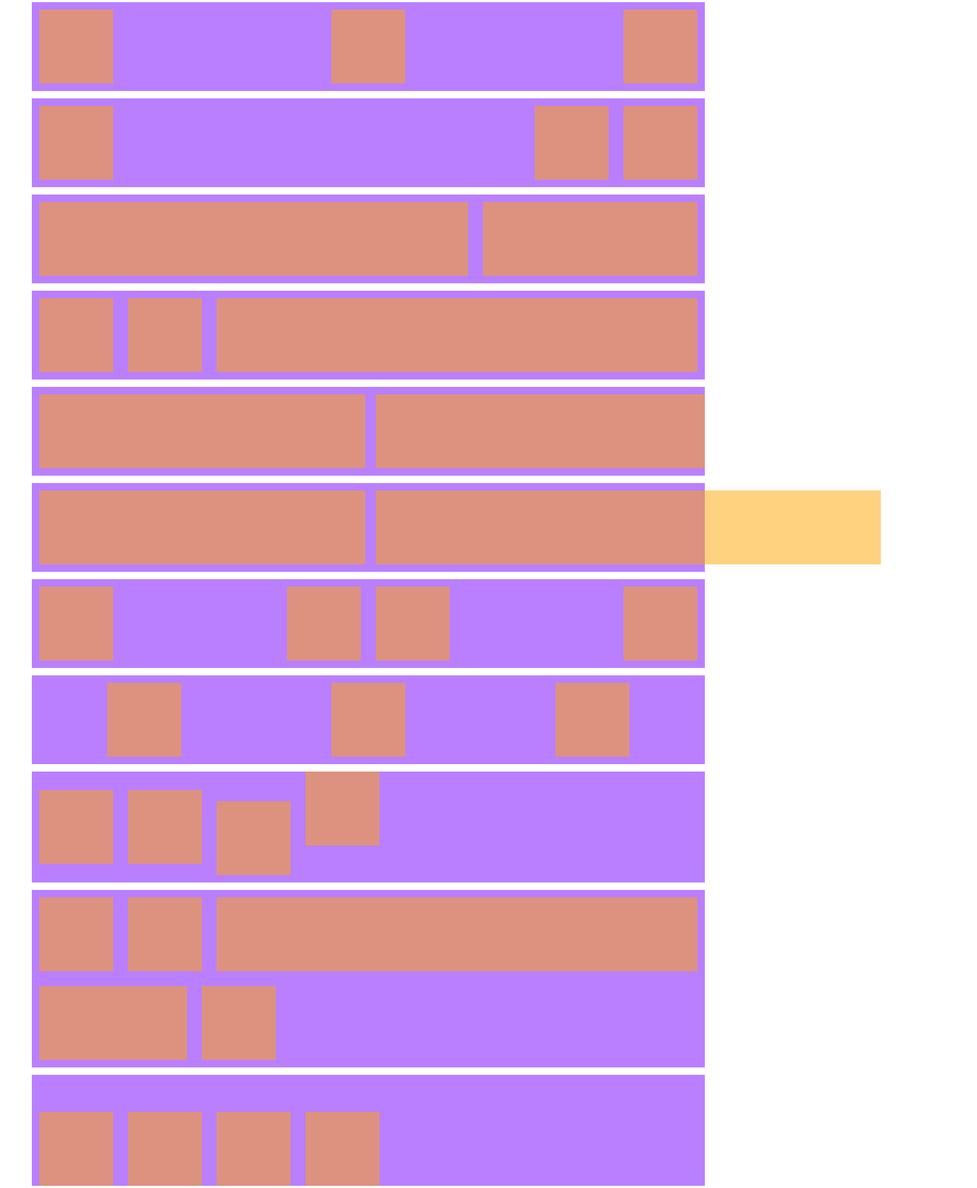
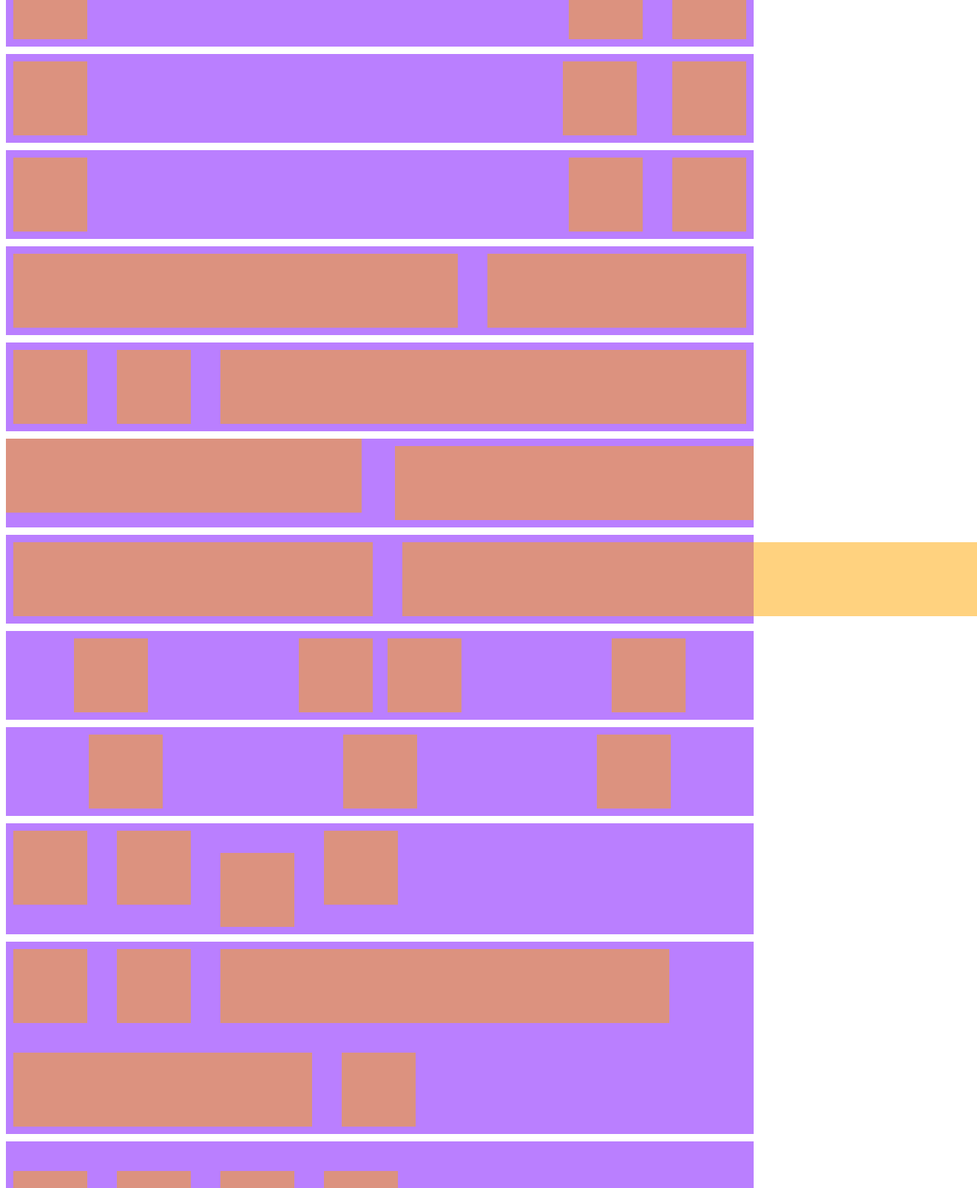
Before and after one commit to Katyusha0901/projects, a plain HTML site: page task1.html in a window 1280 px wide. Shown: the part 325-1931 px from the top of the page at 74% size, 1321 px wide, since content can reach past the window. Drawn offline with Linux system fonts and the light colour scheme.

Commit message:
correction

```diff
--- a/task1.css
+++ b/task1.css
@@ -1,89 +1,27 @@
-.header {
+.c {
   display: flex;
-  flex-direction: row;
 
-  width: 90%;
-  height: 120px;
+  width: 80%;
+  margin-bottom: 10px;
 
-  flex-wrap: wrap;
-  justify-content: center;
-  align-items: flex-end;
+  background-color: rgb(119, 0, 255, .5);
+
+  gap: 20px;
 }
 
+
 .n {
-  z-index: 1;
-
   width: 100px;
   height: 100px;
+  margin: 10px;
 
   background-color: rgb(255, 165, 0, .5);
 }
 
-.header_n {
-  margin: 10px 10px 10px;
-  padding: 5px 5px 5px;
-
-  align-self: flex-end;
+.c2 {
+  justify-content: space-between;
 }
 
-.c {
-  width: 80%;
-  height: 120px;
-
-  background-color: rgb(119, 0, 255, .5);
-}
-
-.header_c {
-  margin: 10px 10px 10px;
-  padding: 5px 5px 5px;
-
-  align-self: flex-end;
-}
-
-.main {
-  width: 90%;
-  height: 1000px;
-  margin: 50px 15px 50px;
-  padding: 10px;
-
-}
-
-.main_c {
-  z-index: -1;
-
-  display: flex;
-  flex-direction: row;
-
-  height: 120px;
-  margin: 10px;
-
-  flex-wrap: wrap;
-}
-
-.n1 {
-  margin: 10px 10px;
-}
-
-.n2 {
-  margin: 10px 10px;
-}
-
-.c2 {
-  justify-content: space-between;
-  row-gap: 50px ;
-}
-
-.c3 {
-  row-gap: 50px;
-}
-
-.main_c3 {
-  display: flex;
-
-  margin: 10px;
-
-  flex-flow: row;
-}
 
 .c3_left {
   display: flex;
@@ -93,200 +31,153 @@
   justify-content: flex-start;
 }
 
-.c3_right {
+.c3_right1 {
   display: flex;
 
   width: 50%;
 
+  gap: 20px;
   justify-content: flex-end;
 }
 
-.main_c4 {
-  z-index: -1;
+.c4 {
+  justify-content: space-between;
+}
 
+.c3_right2 {
   display: flex;
-  flex-direction: row;
 
-  height: 120px;
+  gap: 28px;
+}
+
+.n_3_grow {
+  flex-grow: 1;
+}
+
+.n4_1 {
+  flex-grow: 2;
+}
+
+.n4_2 {
+  flex-grow: 1;
+}
+
+.n5 {
+  flex-grow: 1;
+}
+
+
+.n6_1 {
+  width: 97%;
+  height: 100px;
+
+  background-color: rgb(255, 165, 0, .5);
+}
+
+.n6_2 {
+  width: 150%;
+  height: 100px;
   margin: 10px;
+
+  background-color: rgb(255, 165, 0, .5);
+}
+
+.c6_left {
+  width: 50%;
+}
+
+.c6_right {
+  overflow: scroll;
+
+  width: 50%;
+}
+
+.n7_1 {
+  width: 50%;
+  margin: 10px;
+}
+
+.c7_right {
+  width: 50%;
+}
+
+.n7_2 {
+  width: 160%;
+  margin: 10px;
+}
+
+.c8 {
+
+  justify-content: space-around;
+
+  row-gap: 50px ;
+}
+
+.n8 {
+  width: 100px;
+  margin-right: 10px;
+  margin-left: 10px ;
+
 
 }
 
-.n4 {
-  width: 66%;
-  margin: 10px;
+.c8_center {
+  display: flex;
 }
 
-.n5 {
-  width: 33%;
-  margin: 10px;
-}
-
-.c6_left {
-  display: flex;
-  flex-direction: row;
-  justify-content: flex-start;
-  width: 240px;
-}
-
-.c6_right {
-  display: flex;
-  flex-direction: row;
-  width: 100%;
-}
-
-.n7 {
-  width: 100%;
-  height: 100px;
-  z-index: 1;
-  margin: 10px;
-  background-color: rgb(255, 165, 0, .5);
-}
-
-.n8 {
-  width: 97%;
-  height: 100px;
-  z-index: 1;
-  margin: 10px;
-  background-color: rgb(255, 165, 0, .5);
-}
-
-.n9 {
-  width: 150%;
-  height: 100px;
-  z-index: 1;
-  margin: 10px;
-  background-color: rgb(255, 165, 0, .5);
-}
-
-.c8_left {
-  width: 50%;
-}
-
-.c8_right {
-  width: 50%;
-  overflow: scroll;
-}
-
-.c9_right {
-  width: 50%;
-
-}
-
-.c10_left {
-  display: flex;
-
-  width: 50%;
-
-  justify-content: space-between;
-}
-
-.c10_right {
-  display: flex;
-
-  width: 50%;
-
-  justify-content: space-between;
-}
-
-.c11 {
+.c9 {
   justify-content: space-around;
   row-gap: 50px ;
 }
 
-.n12 {
- margin-left: 10px ;
- margin-right: 10px;
+.c10 {
+  display: flex;
+
+  height: 150px;
 }
 
-.n13 {
+.n10 {
+  width: 100px;
+  margin-right: 10px;
+  margin-left: 10px ;
+
   align-self: flex-end;
-  margin-left: 10px ;
-  margin-right: 10px;
 }
 
-.c12_left {
-  display: flex;
+.c11 {
+  width: 80%;
 
+  flex-wrap: wrap;
+}
 
-  align-items: center;
+.c11_n3 {
+  width: 60%;
+}
 
-
+.c11_n4 {
+  width: 40%;
 }
 
 .c12 {
-  width: 80%;
+  display: flex;
+
   height: 150px;
-
-  background-color: rgb(119, 0, 255, .5);
 }
 
-.main_c12 {
-  display: flex;
-  margin: 10px;
+.n12 {
+  width: 100px;
+  margin-right: 10px;
+  margin-left: 10px ;
 
-  flex-flow: row;
-}
-
-.n14 {
-  align-self: flex-start;
-  margin-left: 10px ;
-  margin-right: 10px;
-  width: 100px;
-}
-
-.c12_right {
-  display: flex;
-  align-items: flex-end;
-  width: 120px;
+  align-self: flex-end;
 }
 
 .c13 {
   display: flex;
-  flex-direction: column;
-  width: 80%;
-  height: 240px;
-margin: 10px;
-  background-color: rgb(119, 0, 255, .5);
+
+  height: 150px;
 }
 
-.c13_first{
-  display: flex;
-  flex-direction: row;
-}
-
-.n13 {
-  width: 200px;
-  margin: 10px;
-}
-
-.n14 {
+.n13:nth-child(2n) {
   align-self: flex-end;
 }
-
-p:first-child{
-  z-index: 1;
-
-  width: 100px;
-  height: 100px;
-
-  background-color: rgb(255, 165, 0, .5);
-  align-self: flex-start;
-  margin: 10px;
-}
-
-p{
-  z-index: 1;
-
-  width: 100px;
-  height: 100px;
-
-  background-color: rgb(255, 165, 0, .5);
-  align-self: flex-end;
-  margin: 10px;
-}
-
-.c12_first {
-  display: flex;
-  flex-direction: row;
-}
--- a/task1.html
+++ b/task1.html
@@ -8,122 +8,118 @@
     <link href="task1.css" rel="stylesheet">
 </head>
 <body>
-    <div class="header">
-        <div class="n header_n"></div>
-        <div class="c header_c"></div>
-    </div>
-    <div class="main">
-        <div class="c main_c">
-            <div class="n n1"></div>
-            <div class="n n1"></div>
+
+        <div class="c ">
+            <div class="n"></div>
+            <div class="n"></div>
         </div>
-        <div class="c main_c c2">
-            <div class="n n2"></div>
-            <div class="n n2"></div>
-            <div class="n n2"></div>
+
+        <div class="c c2">
+            <div class="n"></div>
+            <div class="n"></div>
+            <div class="n"></div>
         </div>
-        <div class="c main_c3 c3">
+
+        <div class="c">
             <div class="c3_left">
-                <div class="n n2"></div>
+                <div class="n"></div>
 
             </div>
-            <div class="c3_right">
-                <div class="n n2"></div>
-                <div class="n n2"></div>
+            <div class="c3_right1">
+                <div class="n"></div>
+                <div class="n"></div>
             </div>
         </div>
-        <div class="c main_c4">
-            <div class="n n4"></div>
+
+        <div class="c c4">
+            <div class="n"></div>
+            <div class="c3_right2">
+                <div class="n"></div>
+                <div class="n"></div>
+            </div>
+        </div>
+
+        <div class="c ">
+            <div class="n"></div>
+            <div class="n_3_grow"></div>
+            <div class="n"></div>
+            <div class="n"></div>
+        </div>
+
+        <div class="c ">
+            <div class="n n4_1"></div>
+            <div class="n n4_2"></div>
+        </div>
+
+        <div class="c c5">
+            <div class="n"></div>
+            <div class="n"></div>
             <div class="n n5"></div>
+
         </div>
-        <div class="c main_c3">
+
+        <div class="c">
             <div class="c6_left">
-                <div class="n n2"></div>
-                <div class="n n2"></div>
+                <div class=" n6_1"></div>
             </div>
             <div class="c6_right">
-                <div class=" n7"></div>
+                <div class=" n6_2"></div>
             </div>
         </div>
-        <div class="c main_c3">
-            <div class="c8_left">
-                <div class=" n8"></div>
-            </div>
-            <div class="c8_right">
-                <div class=" n9"></div>
+
+        <div class="c ">
+
+                <div class="n n7_1"></div>
+
+            <div class="c7_right">
+                <div class="n n7_2"></div>
             </div>
         </div>
-        <div class="c main_c3">
-            <div class="c8_left">
-                <div class=" n8"></div>
+
+        <div class="c c8">
+            <div class="n"></div>
+            <div class="c8_center">
+                <div class="n n8"></div>
+                <div class="n n8"></div>
             </div>
-            <div class="c9_right">
-                <div class=" n9"></div>
-            </div>
+            <div class="n"></div>
         </div>
-        <div class="c main_c3 c3">
-            <div class="c10_left">
-                <div class="n n2"></div>
-                <div class="n n2"></div>
-            </div>
-            <div class="c10_right">
-                <div class="n n2"></div>
-                <div class="n n2"></div>
-            </div>
+
+        <div class="c c9">
+            <div class="n"></div>
+            <div class="n"></div>
+            <div class="n"></div>
         </div>
-        <div class="c main_c c11">
-            <div class="n n2"></div>
-            <div class="n n2"></div>
-            <div class="n n2"></div>
+
+        <div class="c c10">
+            <div class="n "></div>
+            <div class="n "></div>
+            <div class="n n10"></div>
+            <div class="n "></div>
         </div>
-        <div class="c12 main_c12 ">
-            <div class="c12_left">
-                <div class="n n12"></div>
-                <div class="n n12"></div>
 
-            </div>
-            <div class="c12_right">
-                <div class="n n13"></div>
-            </div>
-            <div class="c12_last">
-                <div class="n n14"></div>
-            </div>
+        <div class="c c11">
+            <div class="n"></div>
+            <div class="n"></div>
+            <div class="n c11_n3"></div>
+            <div class="n c11_n4"></div>
+            <div class="n"></div>
         </div>
-        <div class="c13">
-            <div class="c13_first">
-                <div class="c6_left">
-                    <div class="n n2"></div>
-                    <div class="n n2"></div>
-                </div>
-                <div class="c6_right">
-                    <div class=" n7"></div>
-                </div>
-            </div>
-            <div class="c13_first">
-                <div class="n n13"></div>
-                <div class="n n1"></div>
-            </div>
+
+        <div class="c c12">
+            <div class="n n12"></div>
+            <div class="n n12"></div>
+            <div class="n n12"></div>
+            <div class="n n12"></div>
         </div>
-        <div class="c12 main_c12 c14">
-            <div class="n n14"></div>
-            <div class="n n14"></div>
-            <div class="n n14"></div>
-            <div class="n n14"></div>
 
+        <div class="c c13">
+            <div class="n n13"></div>
+            <div class="n n13"></div>
+            <div class="n n13"></div>
+            <div class="n n13"></div>
+            <div class="n n13"></div>
         </div>
-        <div class="c12 main_c12 ">
-            <div class="c12_first">
-               <p></p>
-               <p ></p>
-            </div>
-            <div class="c12_first">
-                <p></p>
-                <p ></p>
-            </div>
-            <div class="c12_first">
-                <p></p>
-            </div>
-        </div>
-    </div>
+
 </body>
 </html>
```
